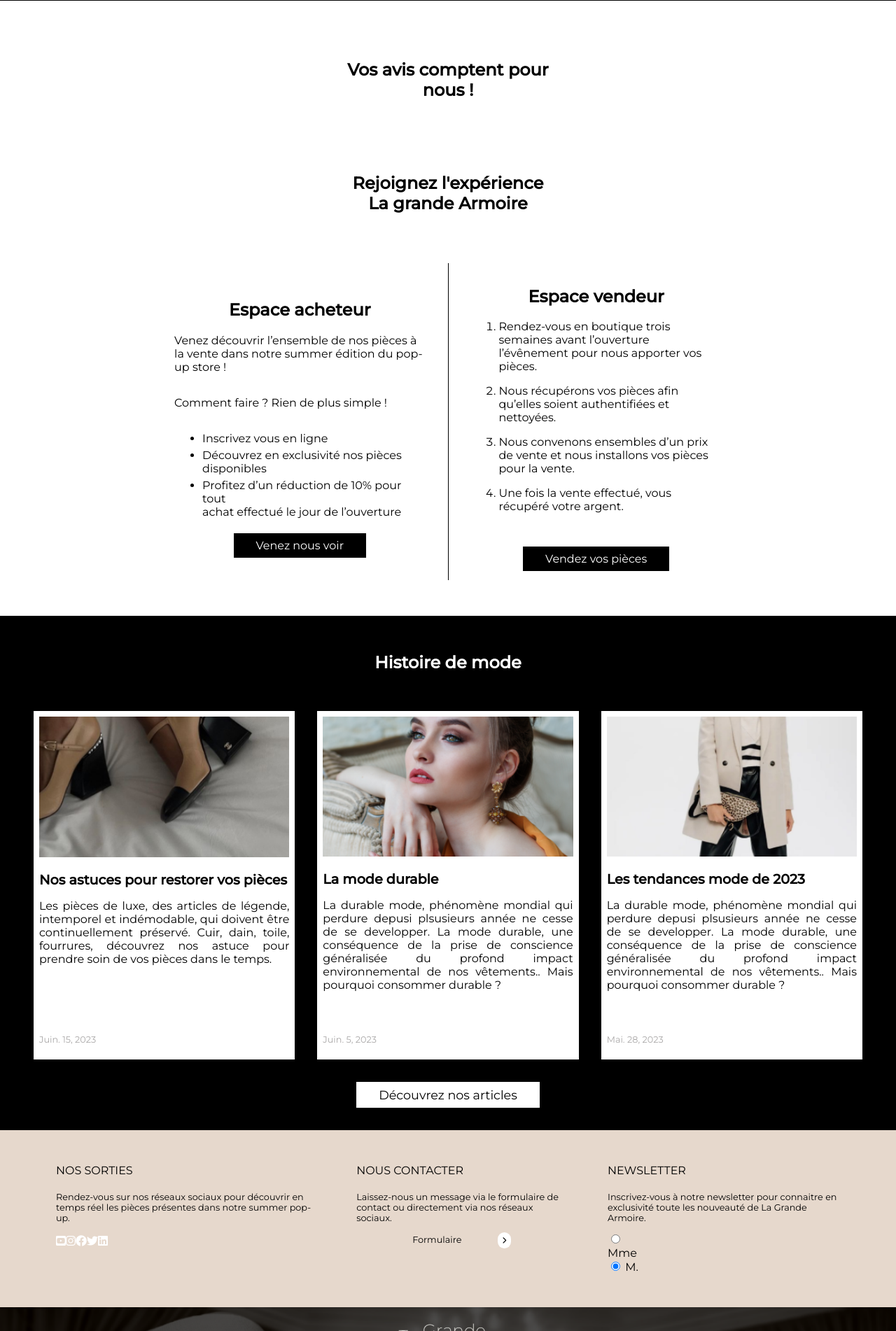
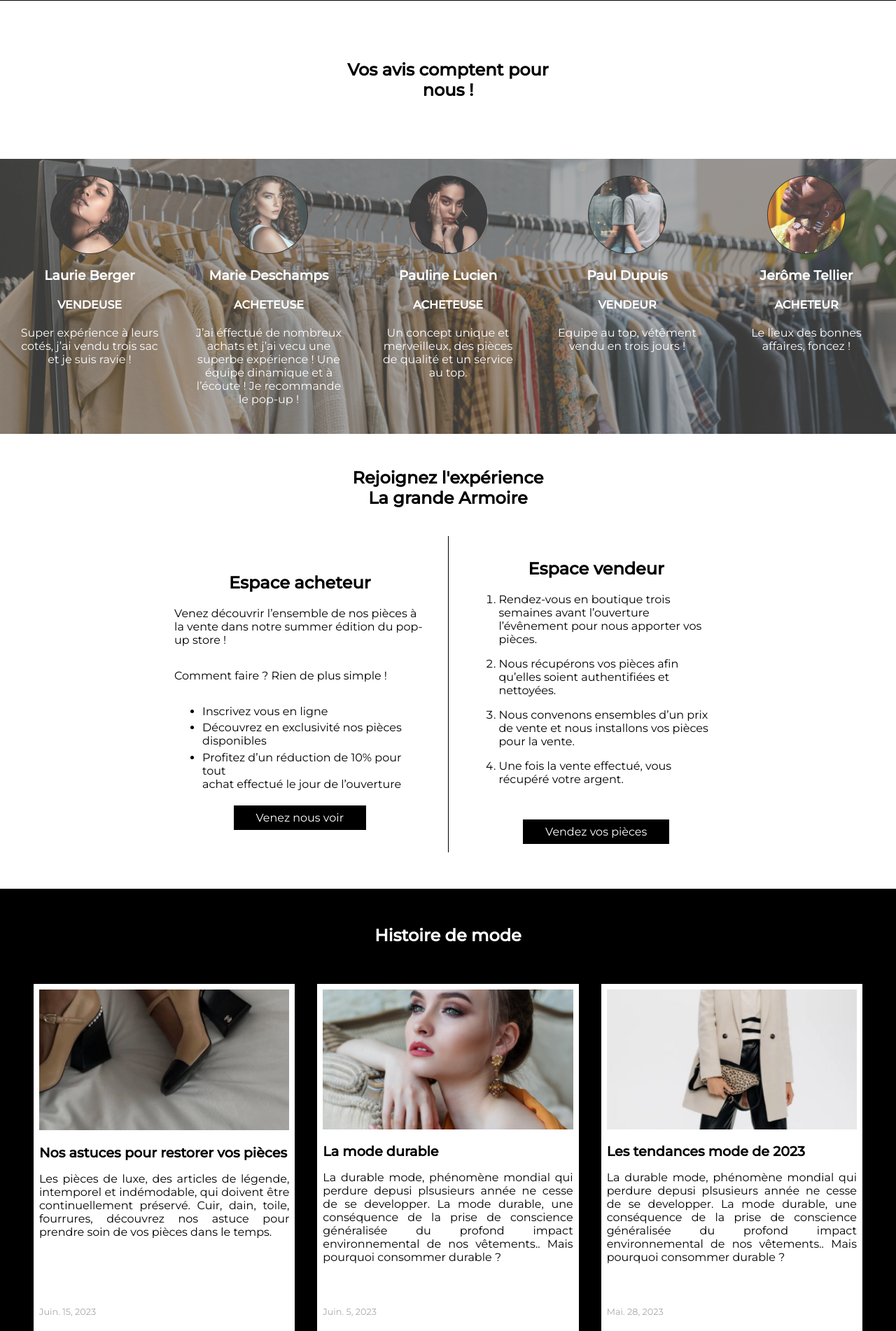
Before and after one commit to cassandra2905/CassandraBlanc_8_11062023_la_grande_armoire, a PHP site: page /la_grande_armoire/ in a window 1280 px wide. Shown: the part 2447-4349 px from the top of the page at 70% size. Run offline with PHP 8.4, Linux system fonts and the light colour scheme.

Commit message:
implementation avis

```diff
--- a/css/article.css
+++ b/css/article.css
@@ -114,6 +114,8 @@ p {
 
 .follow-us nav ul a {
     color: white;
+    padding: 0.3rem;
+    font-size: 1.3rem;
 }
 
 
--- a/css/before_footer.css
+++ b/css/before_footer.css
@@ -1,6 +1,5 @@
 .before-footer {
     background-color: #E6D8CC;
-    padding: 0 3rem;
 }
 
 .container-before-footer {
@@ -9,26 +8,33 @@
 
 .container-before-footer h4 {
     text-transform: uppercase;
+    color: black;
+    font-weight: 500;
+    text-align: center;
 }
 
 .container-before-footer>nav {
-    margin: 2rem 1rem;
-    padding: 1rem;
+    padding: 2rem;
 }
 
 .container-before-footer nav p {
     font-size: 0.8rem;
+    text-align: center;
 }
 
 
 .before-footer-social-network {
     display: flex;
+    justify-content: center;
+    align-items: center;
     list-style: none;
 }
 
 .before-footer-social-network li a {
     color: white;
     text-decoration: none;
+    font-size: 1.3rem;
+    padding: 0.3rem;
 }
 
 
@@ -43,6 +49,7 @@
     font-size: 0.8rem;
     align-items: center;
     margin-left: 5rem;
+
 }
 
 #contact-us .fa-solid {
@@ -51,14 +58,6 @@
     border-radius: 50px;
     font-size: 0.6rem;
     margin-left: 3rem;
-}
-
-.container-newsletter {
-    display: flex;
-}
-
-.newsletter label {
-    margin-right: 4rem;
 }
 
 @media only screen and (max-width: 950px) {
--- a/css/contact.css
+++ b/css/contact.css
@@ -8,6 +8,12 @@
     flex-wrap: wrap;
     margin: auto;
     max-width: 80%;
+}
+
+.success_confirmation {
+    color: green;
+    padding-bottom: 2rem;
+    text-align: center;
 }
 
 
--- a/css/index.css
+++ b/css/index.css
@@ -82,7 +82,6 @@
 
 .experience>h2 {
     text-align: center;
-    padding-bottom: 2rem;
 }
 
 .container-procedure {
@@ -190,6 +189,46 @@ li {
     padding-top: 2rem;
 }
 
+.container-reviews-customer {
+    background-image: url("../img/banner_reviews.png");
+    background-repeat: no-repeat;
+    background-size: cover;
+    display: flex;
+    justify-content: space-between;
+    opacity: 0.78;
+    margin-bottom: 3rem;
+}
+
+.container-reviews-customer .customer, h4, .review {
+    color: white;
+}
+
+.reviews-customer .review {
+    text-align: center;
+}
+
+.reviews-customer {
+    flex: 1;
+    margin: 1rem;
+    padding: 0.5rem;
+}
+
+.reviews-customer > .customer, h4 {
+    text-align: center;
+}
+
+.reviews-customer img {
+    display: flex;
+    align-items: center;
+    justify-content: center;
+}
+
+.container-img-reviews {
+    display: flex;
+    align-items: center;
+    justify-content: center;
+}
+
 @media only screen and (max-width: 950px) {
 
     .container-banner {
@@ -271,4 +310,18 @@ li {
         margin: 0 0 1rem 0;
         width: 100%;
     }
+
+    .container-reviews-customer {
+       flex-wrap: wrap;
+    }
+
+    .reviews-customer {
+        min-width: 90%;
+        padding: 0;
+        margin: 0.5rem;
+    }
+
+    .reviews-customer .review {
+        text-align: center;
+    }
 }
--- a/index.php
+++ b/index.php
@@ -48,8 +48,52 @@
         <section class="reviews">
             <h2>Vos avis comptent pour<br> nous !</h2>
         </section>
-        <div>
-            <!---Slider---->
+        <div class="container-reviews-customer">
+
+            <div class="reviews-customer">
+                <div class="container-img-reviews">
+                    <img src="./img/laurie_berger.png" alt="Laurie berger vendeuse">
+                </div>
+                <h3 class="customer">Laurie Berger</h3>
+                <h4>VENDEUSE</h4>
+                <p class="review">Super expérience à leurs cotés, j’ai vendu trois sac et je suis ravie !</p>
+            </div>
+
+            <div class="reviews-customer">
+                <div class="container-img-reviews">
+                    <img src="./img/marie_deschamps.png" alt="Marie Deschamps acheteuse">
+                </div>
+                <h3 class="customer">Marie Deschamps</h3>
+                <h4>ACHETEUSE</h4>
+                <p class="review">J’ai éffectué de nombreux achats et j’ai vecu une superbe expérience ! Une équipe dinamique et à l’écoute ! Je recommande le pop-up !</p>
+            </div>
+
+            <div class="reviews-customer">
+                <div class="container-img-reviews">
+                    <img src="./img/pauline_lucien.png" alt="Pauline Lucien acheteuse">
+                </div>
+                <h3 class="customer">Pauline Lucien</h3>
+                <h4>ACHETEUSE</h4>
+                <p class="review">Un concept unique et merveilleux, des pièces de qualité et un service au top.</p>
+            </div>
+
+            <div class="reviews-customer">
+                <div class="container-img-reviews">
+                    <img src="./img/paul_dupuis.png" alt="Paul Dupuis vendeur">
+                </div>
+                <h3 class="customer">Paul Dupuis</h3>
+                <h4>VENDEUR</h4>
+                <p class="review">Equipe au top, vétêment vendu en trois jours !</p>
+            </div>
+
+            <div class="reviews-customer">
+                <div class="container-img-reviews">
+                    <img src="./img/jerome_tellier.png" alt="Jerôme Tellier acheteur">
+                </div>
+                <h3 class="customer">Jerôme Tellier</h3>
+                <h4>ACHETEUR</h4>
+                <p class="review">Le lieux des bonnes affaires, foncez !</p>
+            </div>
         </div>
         <section class="experience">
             <h2>Rejoignez l'expérience<br> La grande Armoire</h2>
--- a/partials/before_footer.php
+++ b/partials/before_footer.php
@@ -27,18 +27,5 @@
             <p>Laissez-nous un message via le formulaire de contact ou directement via nos réseaux sociaux.</p>
             <li><a href="http://localhost/la_grande_armoire/contact">Formulaire <i class="fa-solid fa-chevron-right"></i></a></li>
         </nav>
-
-        <nav>
-            <h4>newsletter</h4>
-            <p>Inscrivez-vous à notre newsletter pour connaitre en exclusivité toute les nouveauté de La Grande Armoire.</p>
-            <div class="container-newsletter">
-                <form class="newsletter">
-                    <input type="radio" id="Mme" name="newsletter" value="Mme" checked>
-                    <label for="Mme">Mme</label>
-                    <input type="radio" id="M." name="newsletter" value="M." checked>
-                    <label for="M.">M.</label>
-                </form>
-            </div>
-        </nav>
     </div>
 </div>
```
Also changed, not shown: img/banner_reviews.png (added), img/jerome_tellier.png (added), img/laurie_berger.png (added), img/marie_deschamps.png (added), img/paul_dupuis.png (added), img/pauline_lucien.png (added).
